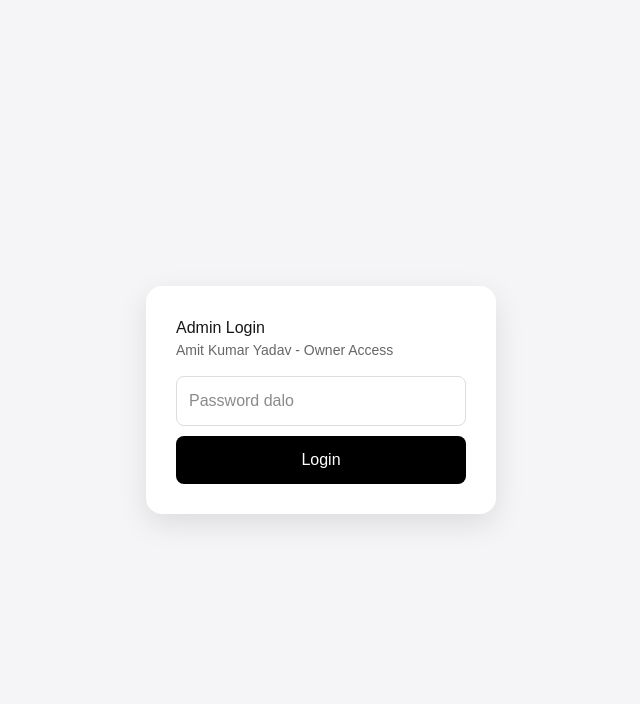
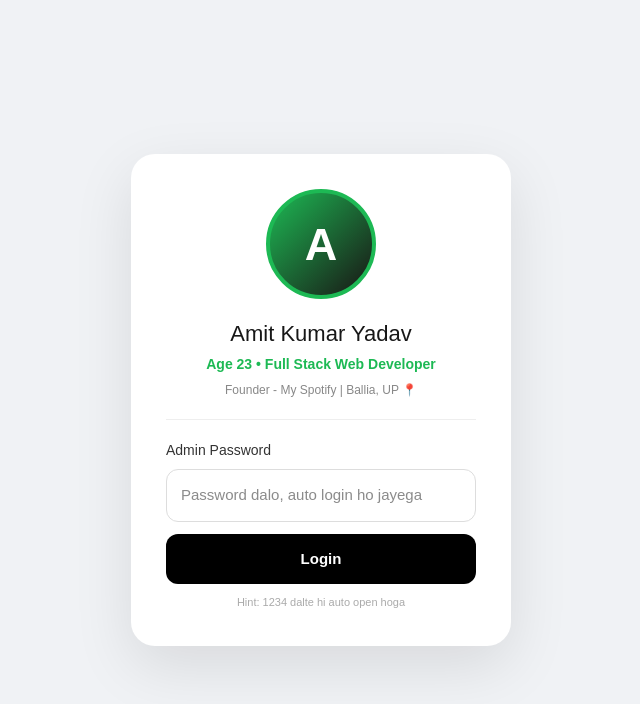
Before and after one commit to dev-amitkumyadav/my-spotify, a Next.js app: page /Admin in a window 1280 px wide. Shown: the top 704 px of the page, without its empty margins (319-959 px from the left). Built offline with nearby package versions, Linux system fonts and the light colour scheme.

Commit message:
final profile login with pic

```diff
--- a/app/Admin/page.js
+++ b/app/Admin/page.js
@@ -1,46 +1,77 @@
 "use client";
-import { useState } from "react";
+import { useState, useEffect } from "react";
 
 export default function Admin() {
   const [password, setPassword] = useState("");
   const [isLogin, setIsLogin] = useState(false);
   const [song, setSong] = useState({ title: "", artist: "", category: "Ghazipur Vibes", src: "" });
 
+  // AUTO LOGIN - jaise hi password sahi hoga, automatic login
+  useEffect(() => {
+    if (password === "1234") {
+      setIsLogin(true);
+    }
+  }, [password]);
+
+  const handleLogin = (e) => {
+    e.preventDefault();
+    if (password === "1234") setIsLogin(true);
+    else alert("Galat password hai Amit bhai!");
+  };
+
+  // LOGIN SCREEN - Profile ke saath
   if (!isLogin) {
     return (
-      <div style={{ minHeight: "100vh", display: "flex", alignItems: "center", justifyContent: "center", background: "#f5f5f7", fontFamily: "sans-serif" }}>
-        <div style={{ background: "white", padding: "30px", borderRadius: "16px", boxShadow: "0 10px 30px rgba(0,0,0,0.1)", width: "350px" }}>
-          <h2 style={{ margin: 0 }}>Admin Login</h2>
-          <p style={{ color: "#666", fontSize: "14px" }}>Amit Kumar Yadav - Owner Access</p>
-          <input type="password" placeholder="Password dalo" value={password} onChange={e=>setPassword(e.target.value)} style={{ width: "100%", padding: "12px", marginTop: "15px", borderRadius: "8px", border: "1px solid #ddd" }} />
-          <button onClick={()=>{ if(password==="1234") setIsLogin(true); else alert("Galat password"); }} style={{ width: "100%", marginTop: "10px", padding: "12px", background: "black", color: "white", border: "none", borderRadius: "8px", cursor: "pointer" }}>Login</button>
+      <div style={{ minHeight: "100vh", display: "flex", alignItems: "center", justifyContent: "center", background: "#f0f2f5", fontFamily: "sans-serif", padding: "20px" }}>
+        <div style={{ background: "white", padding: "35px", borderRadius: "24px", boxShadow: "0 20px 60px rgba(0,0,0,0.1)", width: "100%", maxWidth: "380px", textAlign: "center" }}>
+
+          {/* PROFILE PIC */}
+          <img
+            src="/amit.jpg"
+            alt="Amit"
+            onError={(e) => { e.target.style.display='none'; document.getElementById('fallbackA').style.display='flex'; }}
+            style={{ width: "110px", height: "110px", borderRadius: "50%", objectFit: "cover", border: "4px solid #1DB954", margin: "0 auto" }}
+          />
+          <div id="fallbackA" style={{ width: "110px", height: "110px", borderRadius: "50%", background: "linear-gradient(135deg, #1DB954, #191414)", display: "none", alignItems: "center", justifyContent: "center", color: "white", fontSize: "45px", fontWeight: "bold", margin: "0 auto", border: "4px solid #1DB954" }}>A</div>
+
+          {/* PROFILE NAME */}
+          <h2 style={{ margin: "18px 0 4px 0", fontSize: "22px" }}>Amit Kumar Yadav</h2>
+          <p style={{ margin: 0, color: "#1DB954", fontWeight: "600", fontSize: "14px" }}>Age 23 • Full Stack Web Developer</p>
+          <p style={{ margin: "6px 0 0 0", color: "#888", fontSize: "12px" }}>Founder - My Spotify | Ballia, UP 📍</p>
+
+          <div style={{ margin: "20px 0", height: "1px", background: "#eee" }}></div>
+
+          <form onSubmit={handleLogin} style={{ textAlign: "left" }}>
+            <p style={{ margin: "0 0 8px 0", fontSize: "14px", color: "#333", fontWeight: "500" }}>Admin Password</p>
+            <input
+              type="password"
+              autoFocus
+              placeholder="Password dalo, auto login ho jayega"
+              value={password}
+              onChange={e=>setPassword(e.target.value)}
+              style={{ width: "100%", padding: "14px", borderRadius: "12px", border: "1px solid #ddd", fontSize: "15px", outline: "none", boxSizing: "border-box" }}
+            />
+            <button type="submit" style={{ width: "100%", marginTop: "12px", padding: "14px", background: "black", color: "white", border: "none", borderRadius: "12px", cursor: "pointer", fontWeight: "bold", fontSize: "15px" }}>Login</button>
+            <p style={{ textAlign: "center", fontSize: "11px", color: "#aaa", marginTop: "10px" }}>Hint: 1234 dalte hi auto open hoga</p>
+          </form>
         </div>
       </div>
     );
   }
 
+  // AFTER LOGIN DASHBOARD
   return (
     <div style={{ background: "#f5f5f7", minHeight: "100vh", padding: "20px", fontFamily: "sans-serif", color: "#111" }}>
       <div style={{ maxWidth: "900px", margin: "0 auto", background: "white", borderRadius: "20px", padding: "25px", display: "flex", gap: "20px", alignItems: "center" }}>
-        <div style={{ width: "80px", height: "80px", borderRadius: "50%", background: "linear-gradient(135deg, #1DB954, #191414)", display: "flex", alignItems: "center", justifyContent: "center", color: "white", fontSize: "30px", fontWeight: "bold" }}>A</div>
+        <img src="/amit.jpg" alt="Amit" style={{ width: "80px", height: "80px", borderRadius: "50%", objectFit: "cover", border: "3px solid #1DB954" }} />
         <div style={{ flex: 1 }}>
           <h1 style={{ margin: 0, fontSize: "22px" }}>Amit Kumar Yadav - 23 Years</h1>
-          <p style={{ margin: "4px 0", color: "#666" }}>Founder - My Spotify | Ballia, UP 📍</p>
-          <div style={{ display: "flex", gap: "10px", marginTop: "10px", fontSize: "13px", flexWrap: "wrap" }}>
-            <span style={{ background: "#e8f5e9", padding: "4px 10px", borderRadius: "20px" }}>🟢 Live: my-spotify-mu-six.vercel.app</span>
-            <span style={{ background: "#f3e5f5", padding: "4px 10px", borderRadius: "20px" }}>GitHub: dev-amitkumyadav</span>
-          </div>
+          <p style={{ margin: "4px 0", color: "#666" }}>Full Stack Web Developer | Ballia, UP 📍</p>
         </div>
-        <button onClick={()=>setIsLogin(false)} style={{ padding: "8px 14px", borderRadius: "8px", border: "1px solid #ddd", background: "white" }}>Logout</button>
+        <button onClick={()=>{setIsLogin(false); setPassword("");}} style={{ padding: "8px 14px", borderRadius: "8px", border: "1px solid #ddd", background: "white", cursor: "pointer" }}>Logout</button>
       </div>
 
-      <div style={{ maxWidth: "900px", margin: "20px auto", display: "grid", gridTemplateColumns: "1fr 1fr 1fr", gap: "15px" }}>
-        <div style={{ background: "white", padding: "18px", borderRadius: "14px" }}><h3 style={{margin:0}}>6</h3><p style={{margin:0,color:"#666",fontSize:"13px"}}>Total Categories</p></div>
-        <div style={{ background: "white", padding: "18px", borderRadius: "14px" }}><h3 style={{margin:0}}>∞</h3><p style={{margin:0,color:"#666",fontSize:"13px"}}>Songs Storage</p></div>
-        <div style={{ background: "black", color:"white", padding: "18px", borderRadius: "14px" }}><h3 style={{margin:0}}>Ballia</h3><p style={{margin:0,color:"#aaa",fontSize:"13px"}}>UP - Full Access</p></div>
-      </div>
-
-      <div style={{ maxWidth: "900px", margin: "0 auto", background: "white", borderRadius: "20px", padding: "25px" }}>
+      <div style={{ maxWidth: "900px", margin: "20px auto", background: "white", borderRadius: "20px", padding: "25px" }}>
         <h2 style={{ margin: "0 0 20px 0" }}>Naya Gana Add Karo 🎵</h2>
         <div style={{ display: "grid", gap: "15px", maxWidth: "500px" }}>
           <input placeholder="Gane ka naam" value={song.title} onChange={e=>setSong({...song, title: e.target.value})} style={{ padding: "14px", borderRadius: "10px", border: "1px solid #ddd" }} />
@@ -49,7 +80,7 @@ export default function Admin() {
             <option>Ghazipur Vibes</option><option>Lucknow Dreams</option><option>Coding Nights</option><option>Bhojpuri Beats</option><option>Delhi Party</option><option>Home</option>
           </select>
           <input placeholder="MP3 ka link ya /Songs/xyz.mp3" value={song.src} onChange={e=>setSong({...song, src: e.target.value})} style={{ padding: "14px", borderRadius: "10px", border: "1px solid #ddd" }} />
-          <button onClick={()=>{ alert("Code: " + JSON.stringify(song, null, 2)) }} style={{ padding: "14px", background: "#1DB954", color: "white", border: "none", borderRadius: "10px", fontWeight: "bold", cursor: "pointer" }}>+ Add Song & Generate Code</button>
+          <button onClick={()=>{ alert("Code: " + JSON.stringify(song, null, 2)) }} style={{ padding: "14px", background: "#1DB954", color: "white", border: "none", borderRadius: "10px", fontWeight: "bold", cursor: "pointer" }}>+ Add Song</button>
         </div>
       </div>
     </div>
```
